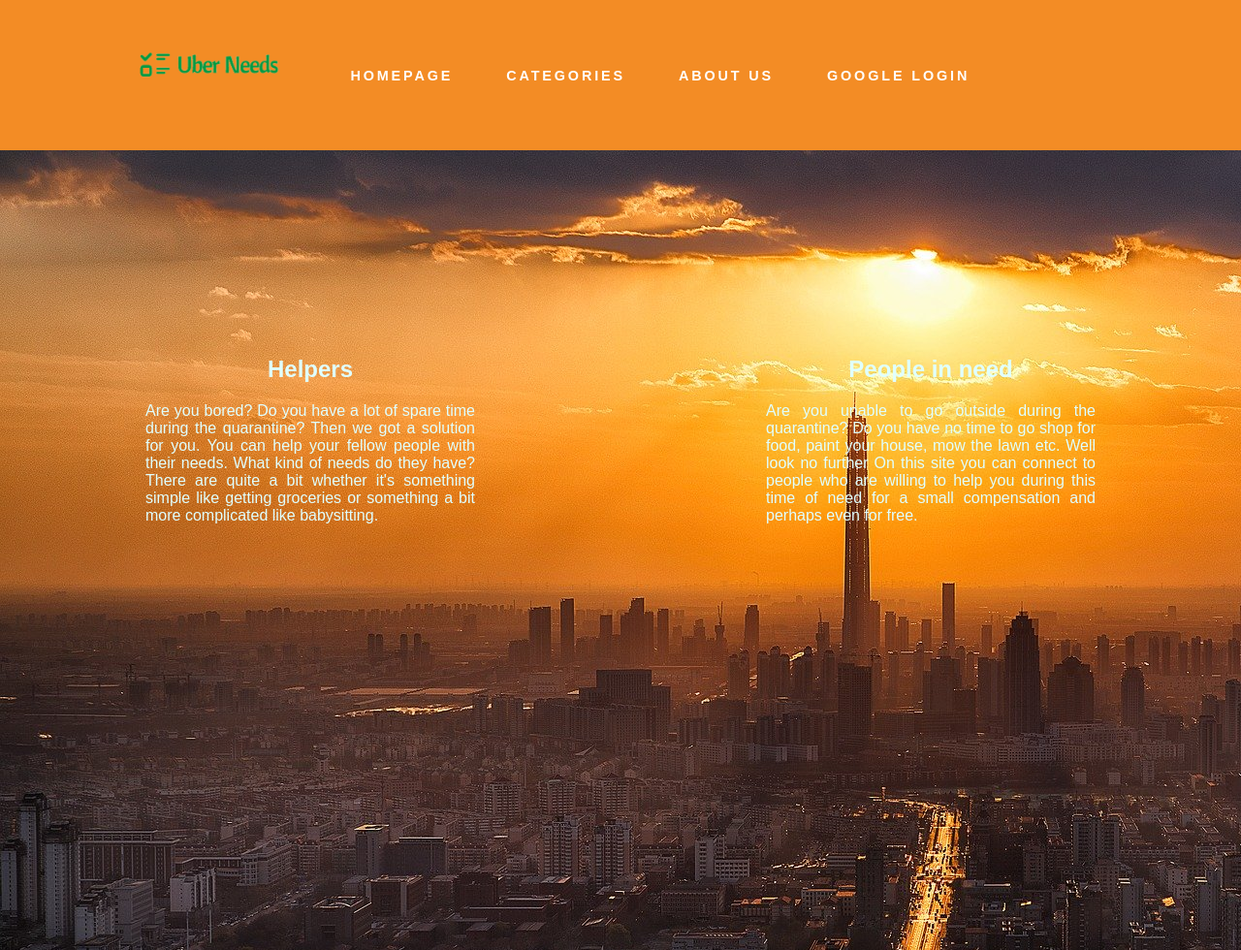
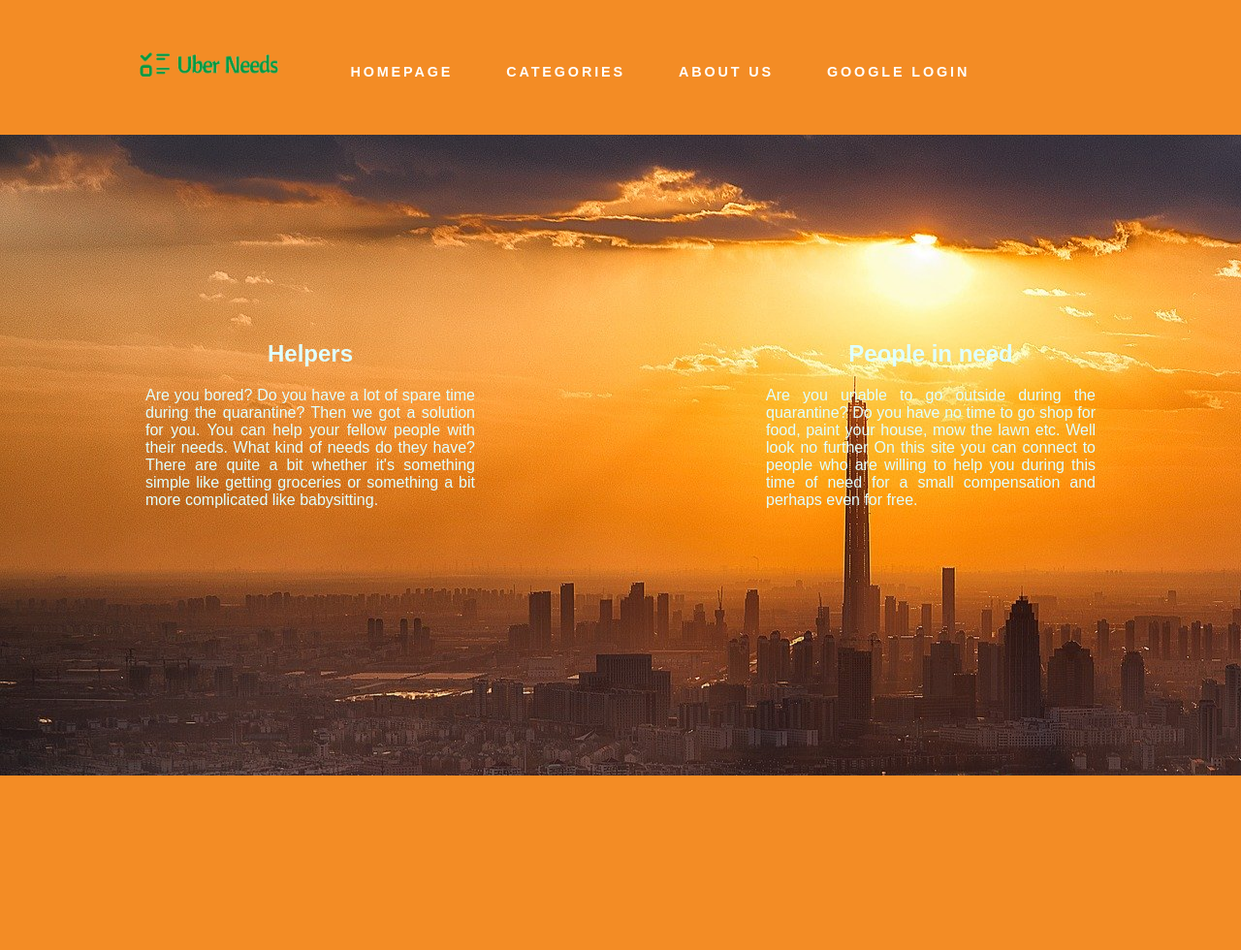
Before and after one commit to vives-projectweek-1-2020/LocalNeeds, a Flask app: page / in a window 1280 px wide. Shown: the whole page at 97% size. After the commit the page ends 800 px from the top, so only its background shows below. Run offline with Flask 2, Linux system fonts and the light colour scheme; parts of the project's set-up code (start-up, migrations or seed data) failed here and were passed over.

Commit message:
adjusted image height

```diff
--- a/flaskapp/static/styles/homepage.css
+++ b/flaskapp/static/styles/homepage.css
@@ -23,8 +23,8 @@ body
 #header-wrapper
 {
 	overflow: hidden;
-	padding: 2em 0em;
-
+	height: 17.4vh;
+	line-height: 9vh;
 }
 
 #menu
@@ -123,7 +123,7 @@ img
 {
 	left: 11%;
     top: 6.5%;
-    position: fixed;
+    position: absolute;
 }
 
 .centertext
@@ -159,5 +159,5 @@ h2 {
 main {
 	background-image: url("/static/images/city.jpg");
 	background-repeat: no-repeat;
-	height: 825px;
+	height: 82.6vh;
 }
```
